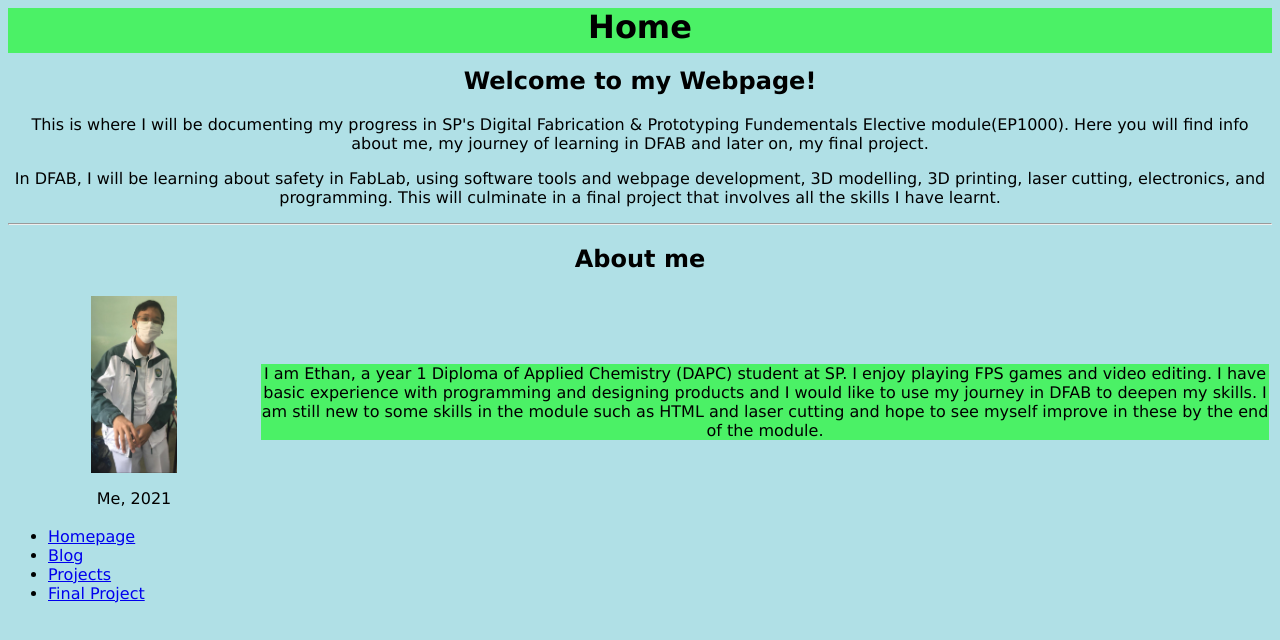
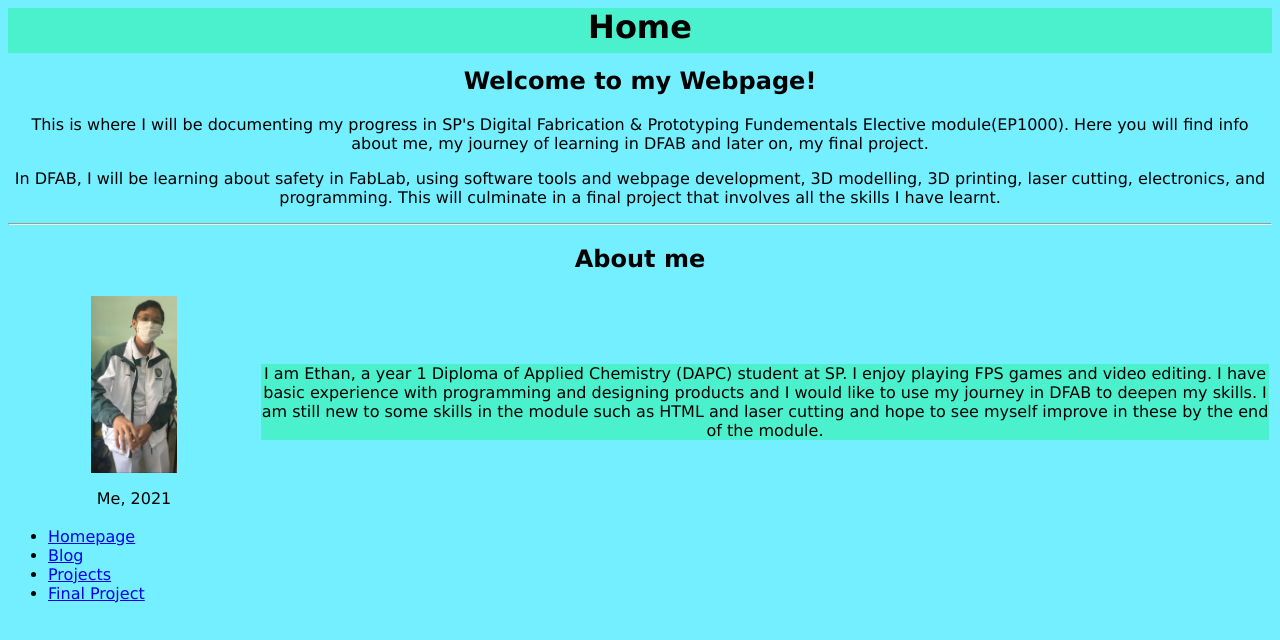
Before and after one commit to spehan1709/ethancvdfab.github.io, a plain HTML site: page index.html in a window 1280 px wide. Drawn offline with Linux system fonts and the light colour scheme.

Commit message:
Update ehan.css

```diff
--- a/ehan.css
+++ b/ehan.css
@@ -1,5 +1,5 @@
 body {
-    background-color: powderblue;
+    background-color: rgb(115, 239, 255);
     font-family: Verdana, Geneva, Tahoma, sans-serif;
 }
 
@@ -16,7 +16,7 @@ h1 , h2{
 }
 
 #abouttext{
-    background-color: rgb(75, 241, 102);
+    background-color: rgb(75, 241, 205);
     text-align: center;
 }
 
@@ -25,9 +25,8 @@ h1 , h2{
     margin-left: auto;
     margin-right: auto;
 }
-
 #container {
-    background-color: rgb(75, 241, 102);
+    background-color: rgb(75, 241, 205);
     margin-left: auto;
     margin-right: auto;
     height: 45px;
```
